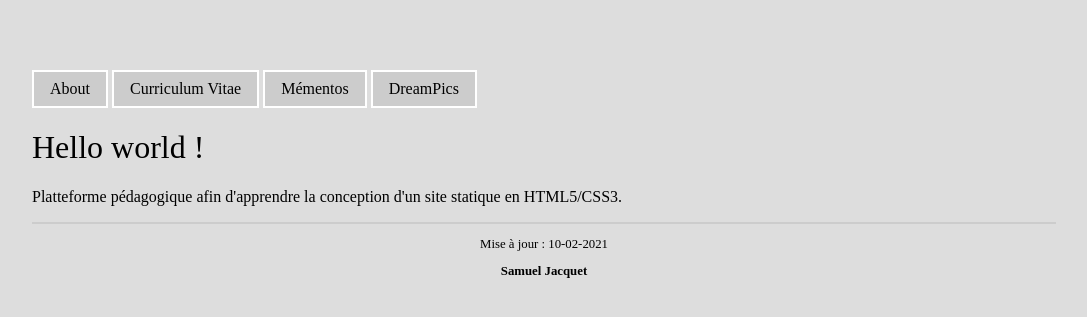
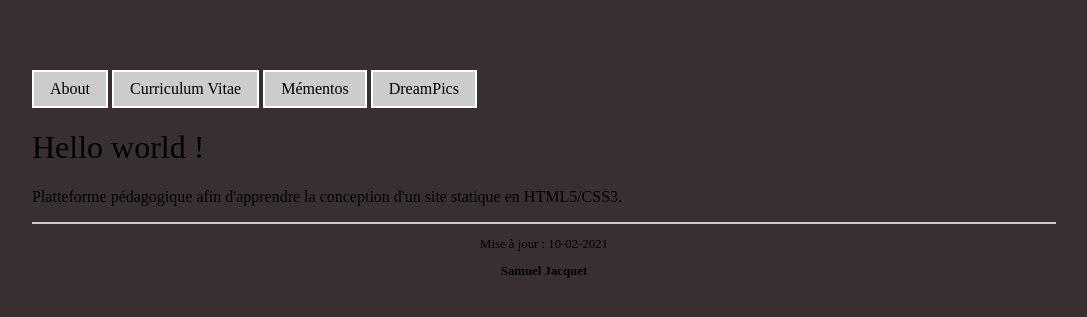
Before and after one commit to js202005082300/samuel.jacquet, a PHP site: page / in a window 1280 px wide. Shown: the top 317 px of the page, without its empty margins (96-1183 px from the left). Run offline with PHP 8.4, Linux system fonts and the light colour scheme.

Commit message:
16-04-2021 22:09:36

```diff
--- a/main.css
+++ b/main.css
@@ -16,7 +16,7 @@ h1,h2{
 }
 h4{font-size:0.80em;}
 body,main{
-	background-color:#DDD;
+	background-color:rgb(56, 48, 48);/*DDD*/
 	margin:70px auto;
 	width:80%;
 }
```
